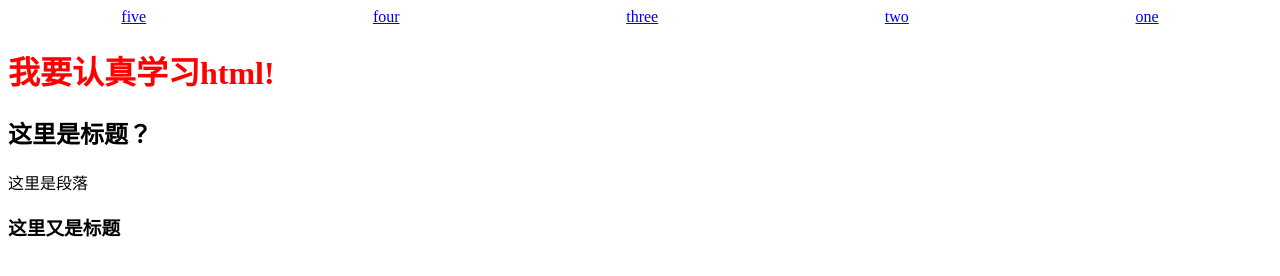
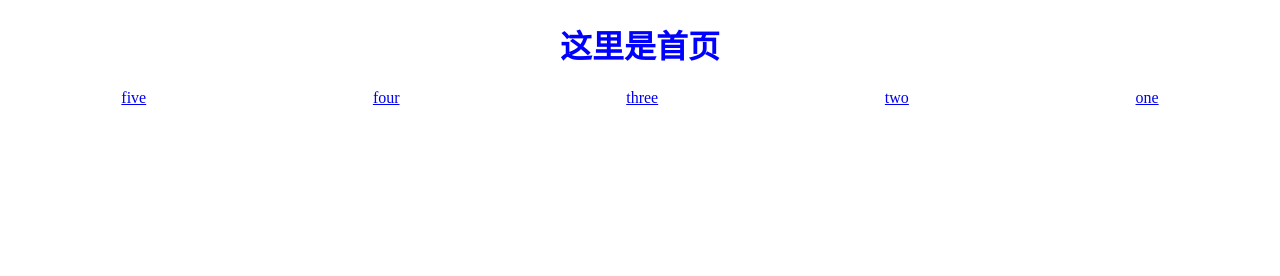
Before and after one commit to ThEsKimG/lab2, a plain HTML site: page index.html in a window 1280 px wide. Drawn offline with Linux system fonts and the light colour scheme.

Commit message:
set head

```diff
--- a/css/styles.css
+++ b/css/styles.css
@@ -1,5 +1,10 @@
 body{background: white;}
-h1{color: red}
+body,
+header h1{color: blue;
+  text-align: center;
+}
+
+
 a{
 transition: color 3s;
    }
--- a/index.html
+++ b/index.html
@@ -5,7 +5,11 @@
     <meta charset="utf-8">
     <title>jianxin kang work</title>
   </head>
+
   <body>
+    <h1>
+      这里是首页
+    </h1>
 <nav>
 
   <a href="#">one</a>
@@ -14,14 +18,6 @@
   <a href="#">four</a>
   <a href="#">five</a>
 </nav>
-
-<h1>
-
-我要认真学习html!
-</h1>
-<h2>这里是标题？</h2>
-<p>这里是段落</p>
-<h3>这里又是标题</h3>
 <script src="js/scripts.js">
 </script>
   </body>
```
